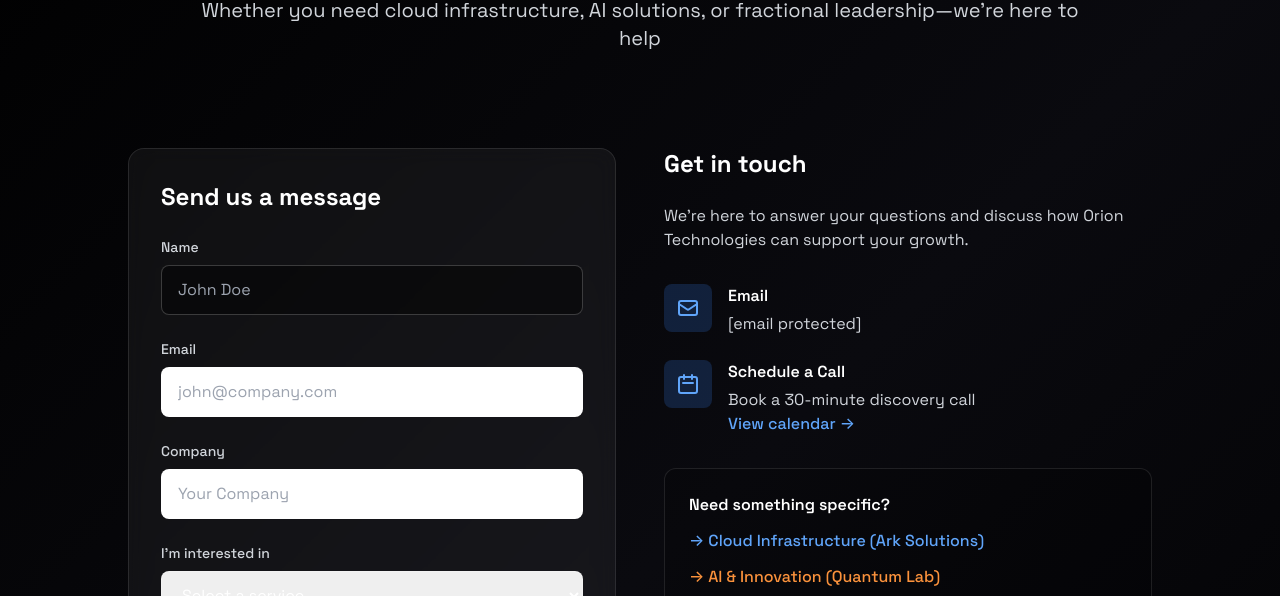
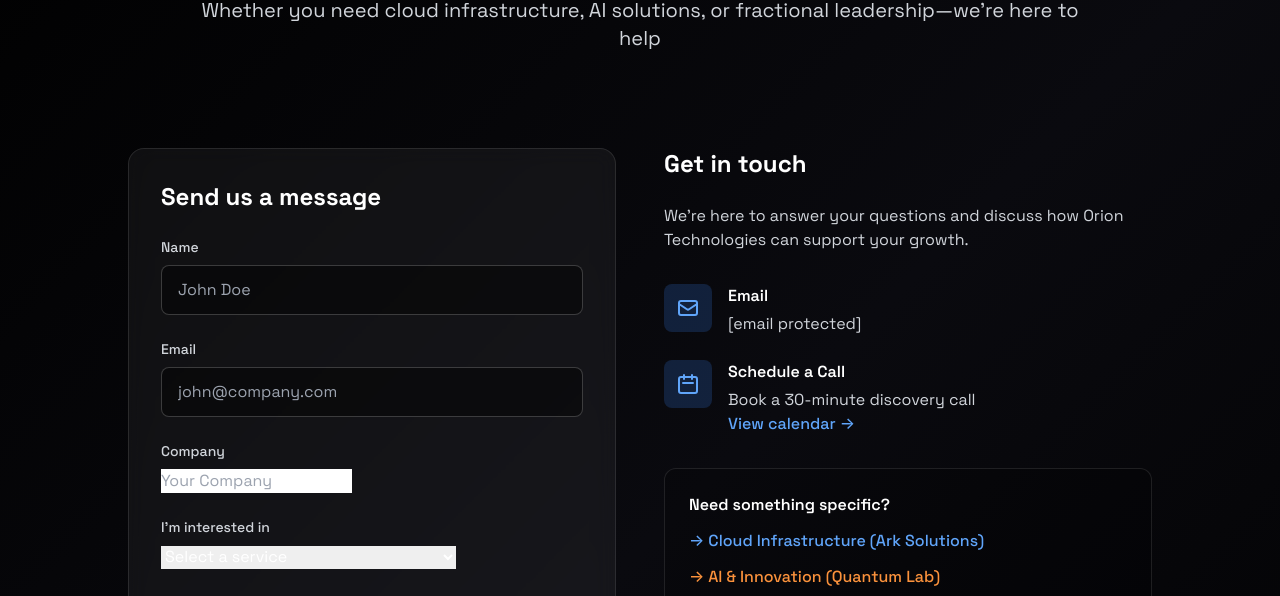
Before and after one commit to SaimaIkramullah/dev-orion, a plain HTML site: page contact.html in a window 1280 px wide. Shown: the part 204-800 px from the top of the page. Drawn offline with nearby package versions, Linux system fonts and the light colour scheme.

Commit message:
Change input styles for better visibility
Updated input fields to have a black background and white text.

```diff
--- a/contact.html
+++ b/contact.html
@@ -137,7 +137,7 @@
                                 id="email"
                                 name="email"
                                 required
-                                class="w-full px-4 py-3 border border-white/20 rounded-lg focus:ring-2 focus:ring-blue-600 focus:border-transparent transition"
+                                class="w-full px-4 py-3 bg-black/40 text-white placeholder-gray-400 border border-white/20 rounded-lg focus:ring-2 focus:ring-blue-600 focus:border-transparent transition"
                                 placeholder="john@company.com"
                             >
                         </div>
@@ -148,7 +148,7 @@
                                 type="text"
                                 id="company"
                                 name="company"
-                                class="w-full px-4 py-3 border border-white/20 rounded-lg focus:ring-2 focus:ring-blue-600 focus:border-transparent transition"
+                                class=class="w-full px-4 py-3 bg-black/40 text-white placeholder-gray-400 border border-white/20 rounded-lg focus:ring-2 focus:ring-blue-600 focus:border-transparent transition"
                                 placeholder="Your Company"
                             >
                         </div>
@@ -158,7 +158,7 @@
                             <select
                                 id="interest"
                                 name="interest"
-                                class="w-full px-4 py-3 border border-white/20 rounded-lg focus:ring-2 focus:ring-blue-600 focus:border-transparent transition"
+                                class=class="w-full px-4 py-3 bg-black/40 text-white placeholder-gray-400 border border-white/20 rounded-lg focus:ring-2 focus:ring-blue-600 focus:border-transparent transition"
                             >
                                 <option value="">Select a service</option>
                                 <option value="arkai">Cloud Infrastructure (Ark Solutions)</option>
```
